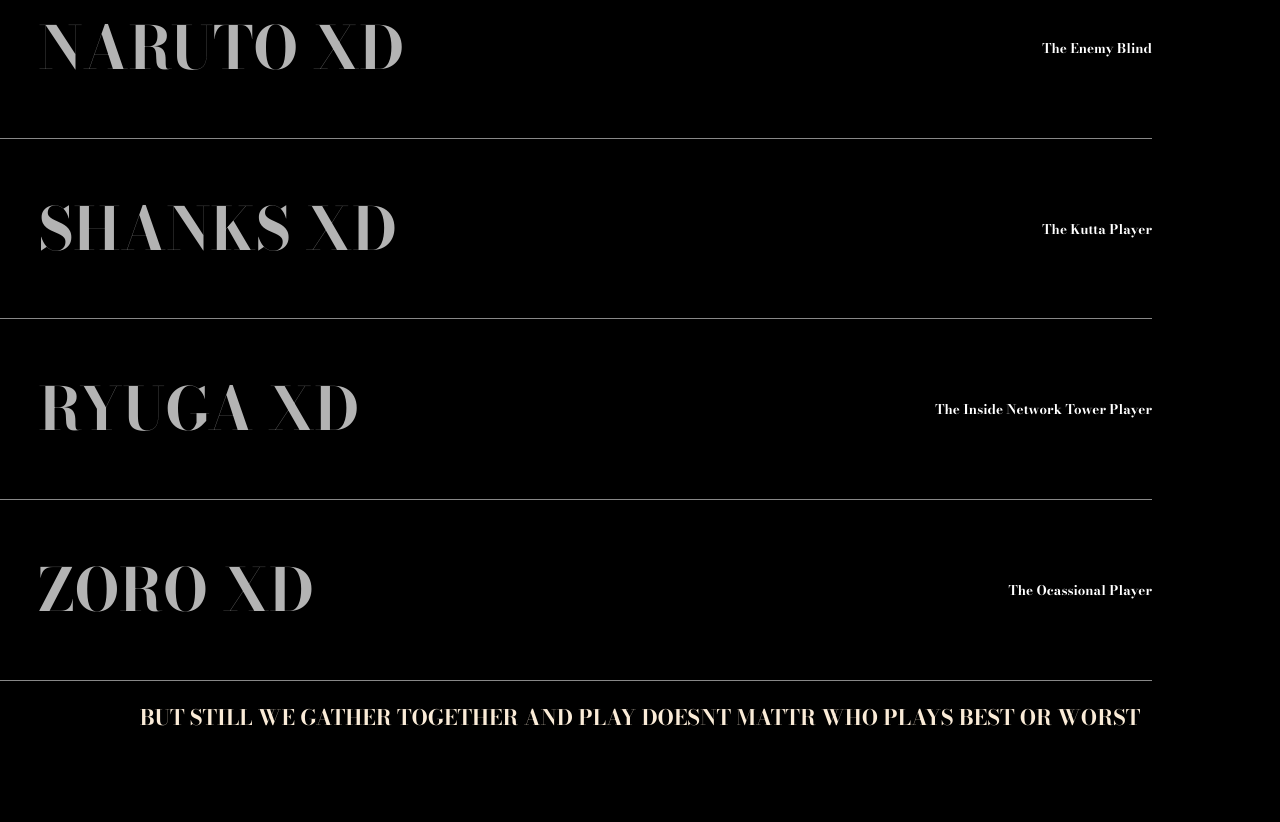
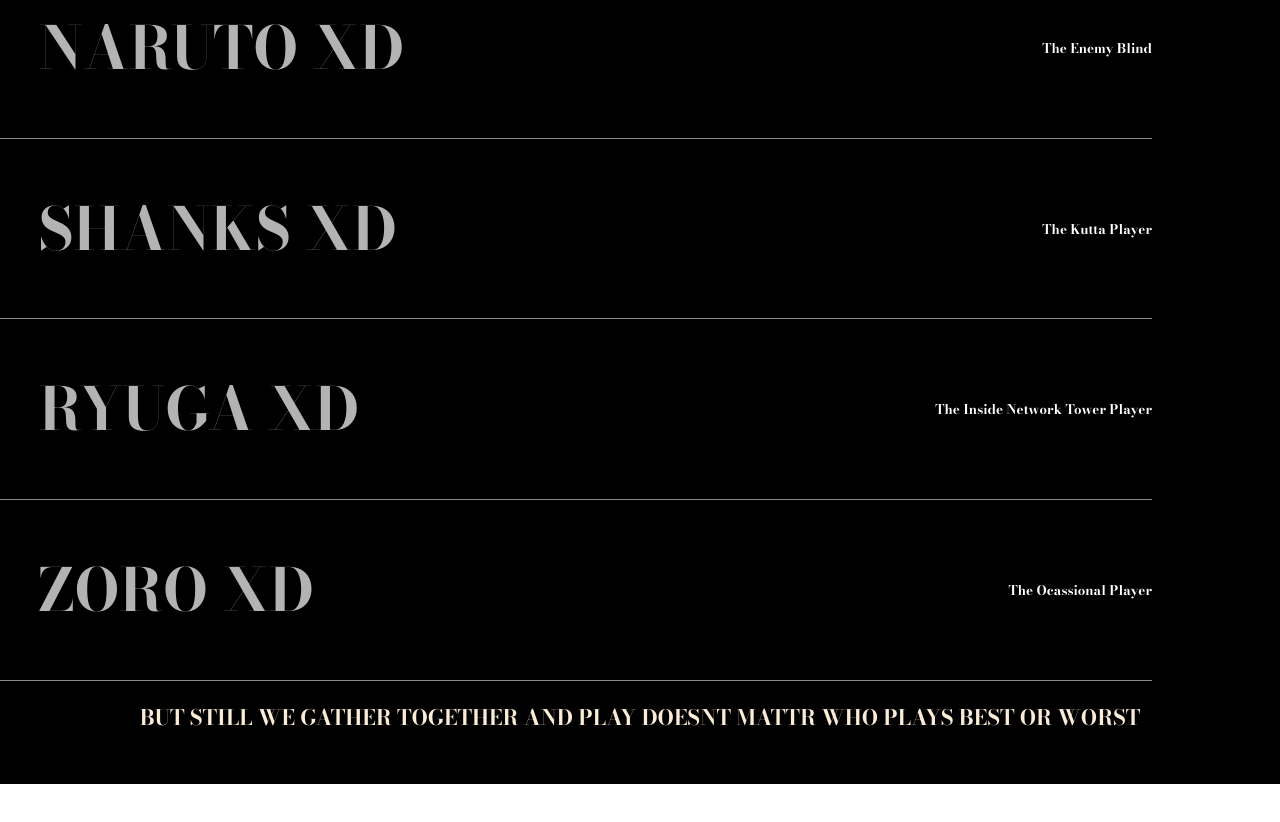
Before and after one commit to Habibi0010/Team, a plain HTML site: page index.html in a window 1280 px wide. Shown: the part 1406-2228 px from the top of the page. After the commit the page ends 2190 px from the top, so only its background shows below. Drawn offline with nearby package versions, Linux system fonts and the light colour scheme; a script that the page names is missing.

Commit message:
Update style.css

```diff
--- a/style.css
+++ b/style.css
@@ -213,7 +213,7 @@ html, body {
 #subscribe {
     color: antiquewhite;
     padding: 20px 30px;
-    padding-bottom: 7vw;
+    padding-bottom: 4vw;
     font-size: 2vw;
     background-color: rgb(0, 0, 0);
 }
```
